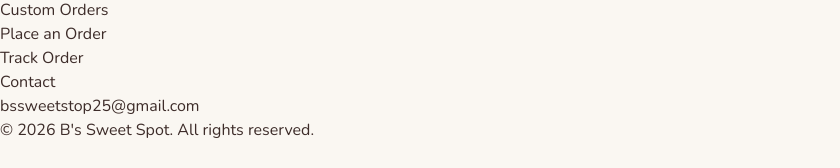
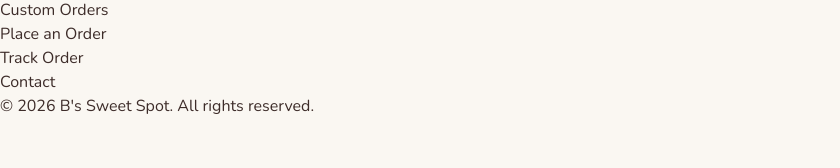
Before and after one commit to Waldeezyy/Sweet-Spot, a Next.js app: page / in a window 1280 px wide. Shown: the part 506-674 px from the top of the page, without its empty margins (0-840 px from the left). Built offline with nearby package versions, Linux system fonts and the light colour scheme; no server answers; the database is empty.

Commit message:
Use shop settings contact email in site footer.
Footer was hardcoded to the old Gmail address while the contact page already read contactEmail from admin settings.

Co-authored-by: Cursor <cursoragent@cursor.com>

```diff
--- a/src/components/storefront/Footer.tsx
+++ b/src/components/storefront/Footer.tsx
@@ -1,6 +1,10 @@
 import Link from "next/link";
+import { prisma } from "@/lib/db";
 
-export function Footer() {
+export async function Footer() {
+  const settings = await prisma.shopSettings.findFirst();
+  const contactEmail = settings?.contactEmail;
+
   return (
     <footer className="mt-auto border-t border-[var(--blush)] bg-white">
       <div className="mx-auto grid max-w-6xl gap-8 px-4 py-12 md:grid-cols-3">
@@ -20,11 +24,13 @@ export function Footer() {
         </div>
         <div>
           <h4 className="font-semibold">Contact</h4>
-          <p className="mt-2 text-sm text-[var(--warm-gray)]">
-            <a href="mailto:bssweetstop25@gmail.com" className="hover:text-[var(--chocolate)]">
-              bssweetstop25@gmail.com
-            </a>
-          </p>
+          {contactEmail && (
+            <p className="mt-2 text-sm text-[var(--warm-gray)]">
+              <a href={`mailto:${contactEmail}`} className="hover:text-[var(--chocolate)]">
+                {contactEmail}
+              </a>
+            </p>
+          )}
         </div>
       </div>
       <div className="border-t border-[var(--blush)] py-4 text-center text-xs text-[var(--warm-gray)]">
```
